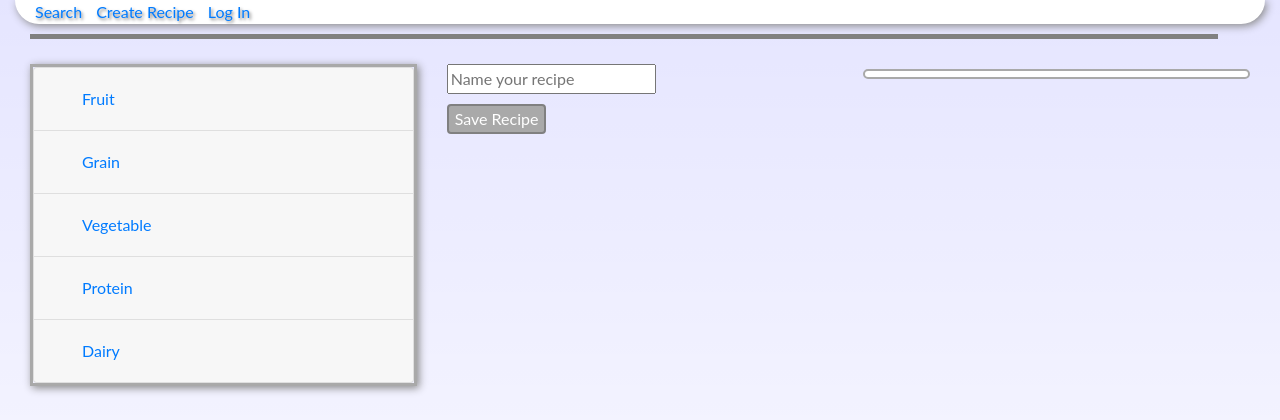
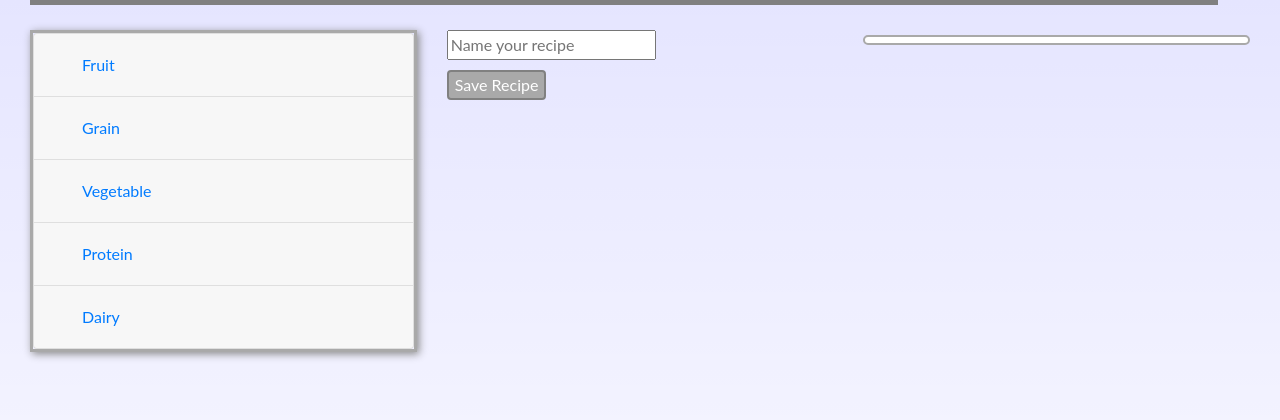
Before and after one commit to cdhollis94/Team_Zero_Three, a Flask app: page /create in a window 1280 px wide. Shown: the top 420 px of the page. Run offline with Flask 2, Linux system fonts and the light colour scheme; data that the repository does not hold is empty; some libraries are stand-ins or nearby versions.

Commit message:
Update base.html

```diff
--- a/main_app/templates/base.html
+++ b/main_app/templates/base.html
@@ -6,18 +6,6 @@
         {% endblock %}
     </head>
     <body>
-
-        <div class = "top">
-            <div class = "topbar">
-                <a class = "topbarElement" href = "javascript:void(0);" onclick = "togglefunction()" title = "Toggle Page">
-                    <i class = "bars"></i>
-                </a>
-                <a href = "/Search" class="topbarElement">Search</a>
-                <a href = "/create" class="topbarElement">Create Recipe</a>
-                <a href = "/" class="topbarElement">Log In</a>
-            </div>
-        </div>
-
         {% block body %}
         {% endblock %}
     </body>
```
